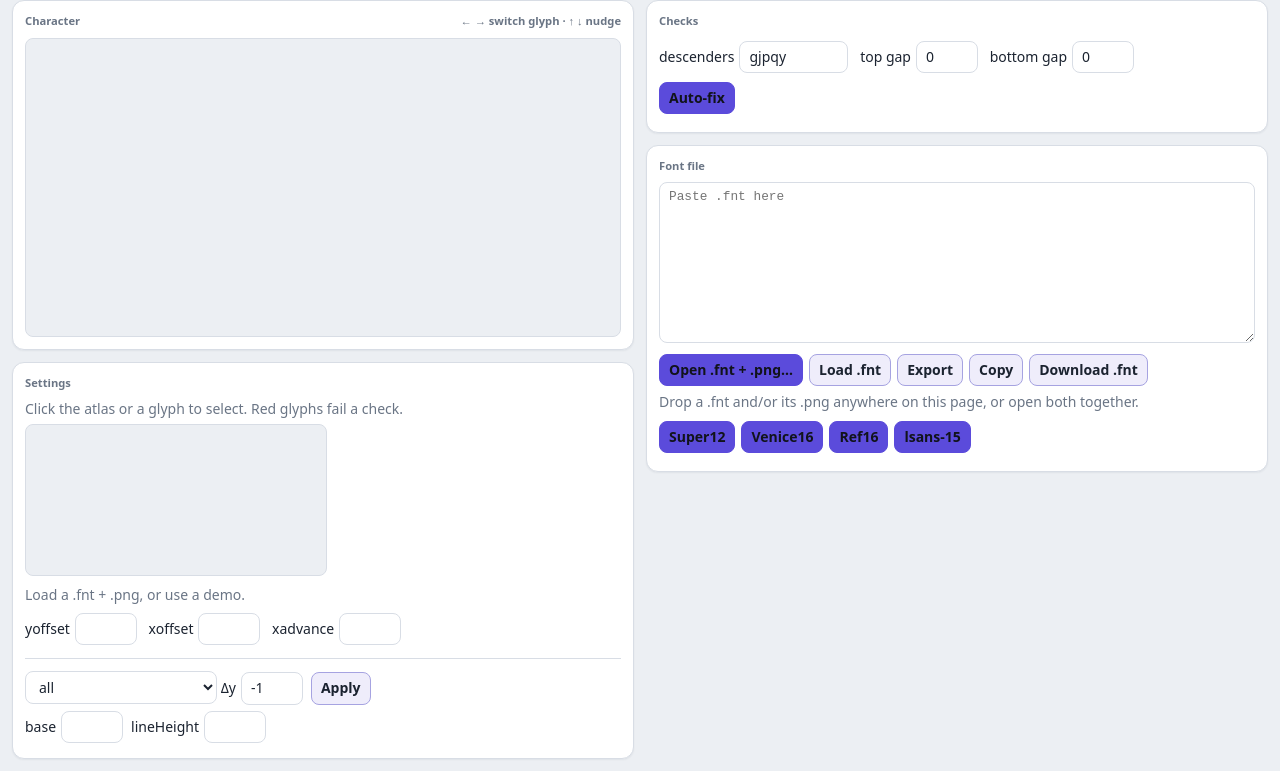
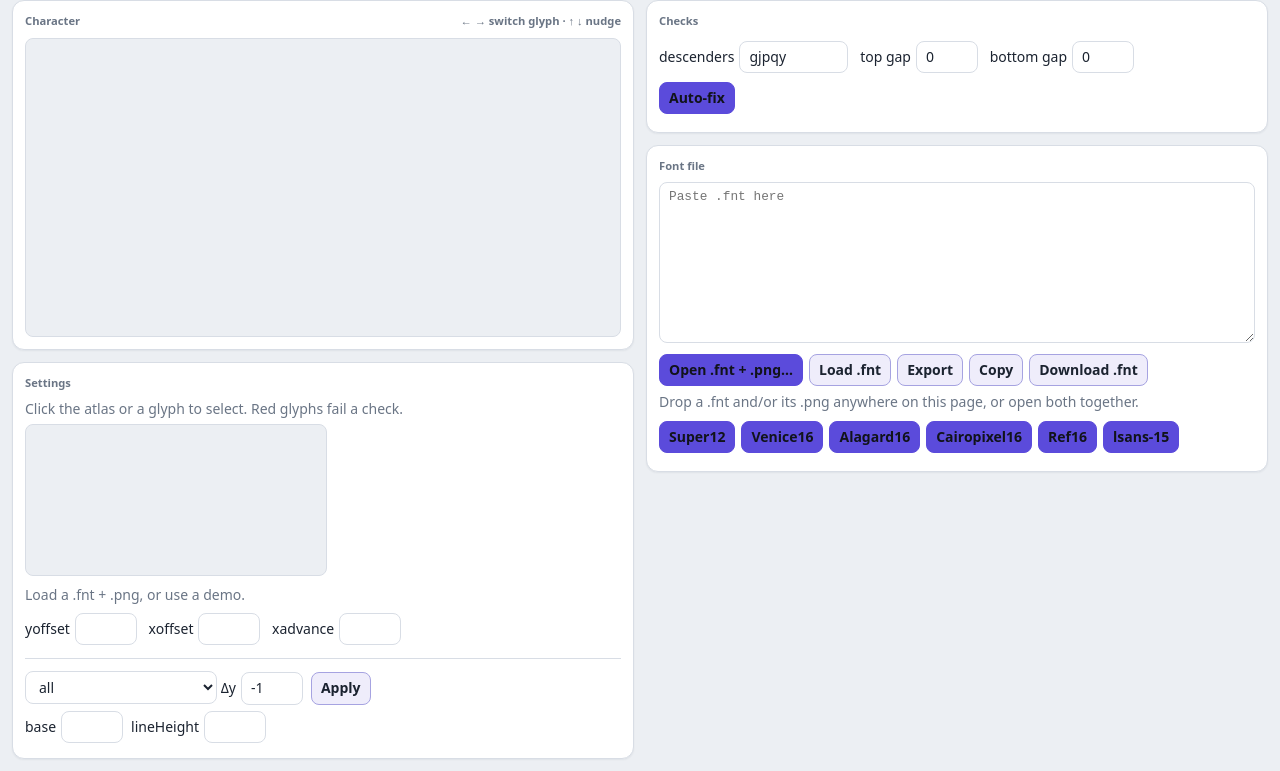
Before and after one commit to rakkarage/fntValid, a plain HTML site: page index.html in a window 1280 px wide. Shown: the part 56-827 px from the top of the page. Drawn offline with Linux system fonts and the light colour scheme.

Commit message:
generated (Gofnt) examples

```diff
--- a/index.html
+++ b/index.html
@@ -493,8 +493,10 @@
 			<div class="btns" style="margin-top:8px">
 				<button class="pri" id="demo1">Super12</button>
 				<button class="pri" id="demo2">Venice16</button>
-				<button class="pri" id="demo3">Ref16</button>
-				<button class="pri" id="demo4">lsans-15</button>
+				<button class="pri" id="demo3">Alagard16</button>
+				<button class="pri" id="demo4">Cairopixel16</button>
+				<button class="pri" id="demo5">Ref16</button>
+				<button class="pri" id="demo6">lsans-15</button>
 			</div>
 		</div>
 	</main>
@@ -1296,8 +1298,10 @@
 
 		$("demo1").onclick = () => loadDemo("Font/Super12.fnt", "Super12");
 		$("demo2").onclick = () => loadDemo("Font/Venice16.fnt", "Venice16");
-		$("demo3").onclick = () => loadDemo("Font/Ref16.fnt", "Ref16");
-		$("demo4").onclick = () => loadDemo("Font/lsans-15.fnt", "lsans-15");
+		$("demo3").onclick = () => loadDemo("Font/alagard16.fnt", "Alagard16");
+		$("demo4").onclick = () => loadDemo("Font/Cairopixel16.fnt", "Cairopixel16");
+		$("demo5").onclick = () => loadDemo("Font/Ref16.fnt", "Ref16");
+		$("demo6").onclick = () => loadDemo("Font/lsans-15.fnt", "lsans-15");
 
 		// =====================================================================
 		// BOOT
```
Also changed, not shown: Font/Cairopixel16.png (added), Font/alagard16.png (added), 2 other files.
